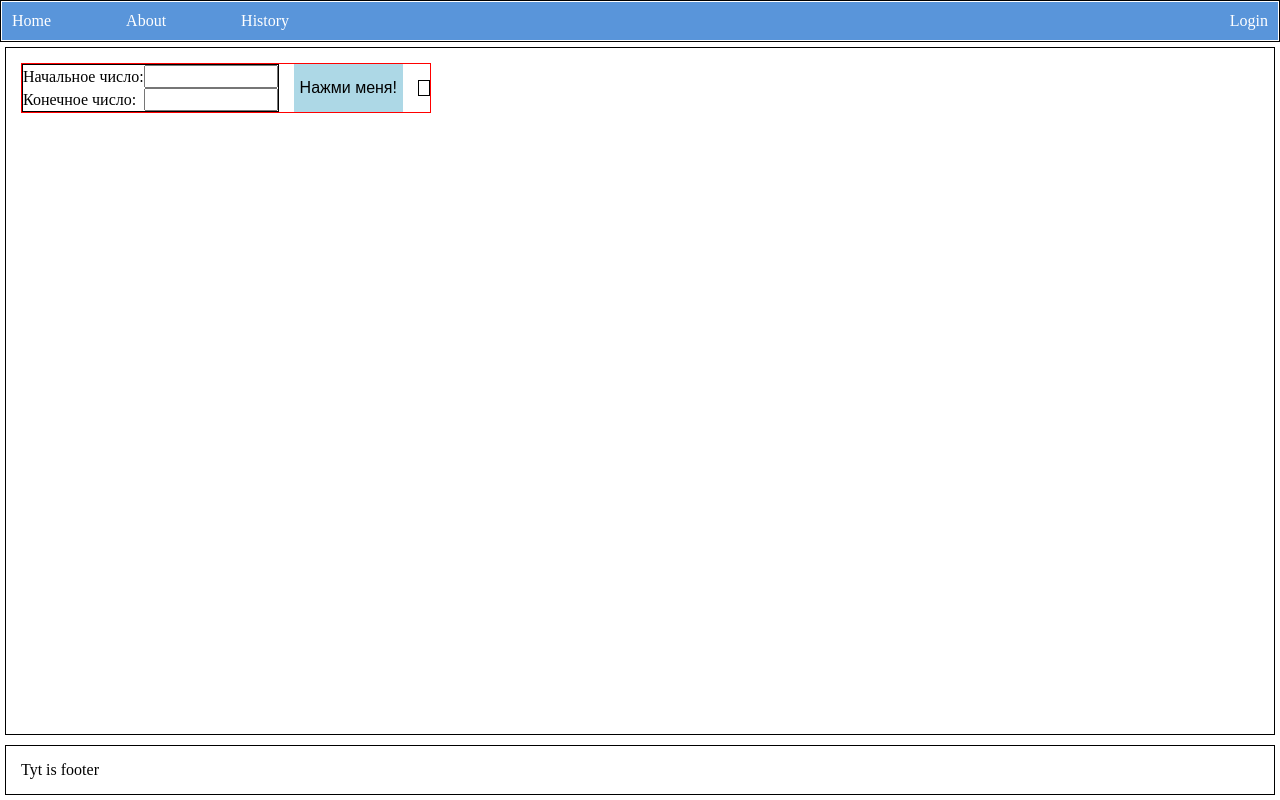
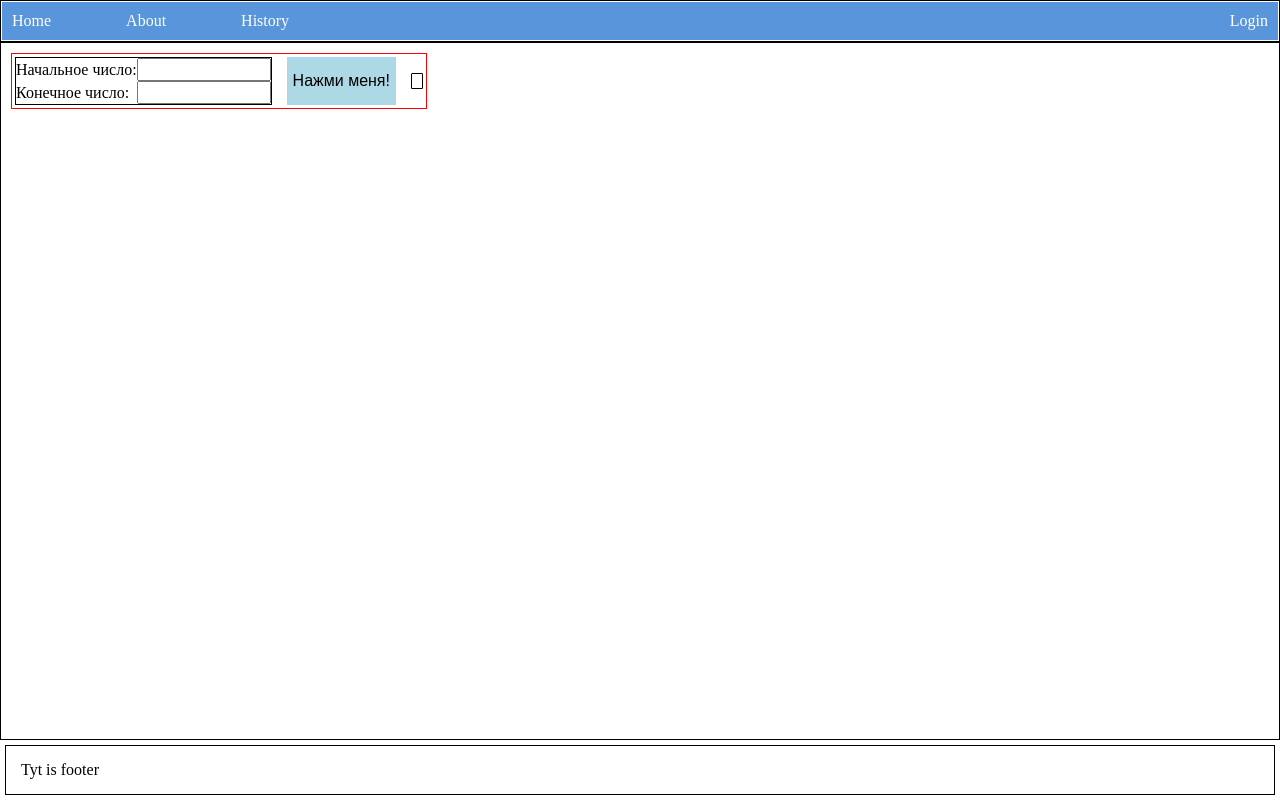
Before and after one commit to AngarMeister/random-number, a plain HTML site: page index.html in a window 1280 px wide. Drawn offline with Linux system fonts and the light colour scheme.

Commit message:
Added a little bit of css

```diff
--- a/src/styling/styles.css
+++ b/src/styling/styles.css
@@ -54,11 +54,14 @@ main {
     /* Allow main content to expand and fill available space */
     flex-grow: 1;
     /* Add 15px padding on all sides */
-    padding: 15px;
+    padding: 10px;
     /* Add 5px margin on all sides */
-    margin: 5px;
+    /*margin: 3px;*/
     /* Add thin black border for visual separation */
     border: 1px solid black;
+    display: flex;
+    justify-content: flex-start;
+    align-items: flex-start;
 }
 
 footer {
@@ -94,6 +97,7 @@ footer {
     flex-wrap: wrap;
     align-content: space-evenly;
     width: fit-content;
+    padding: 3px;
 }
 
 .random-button{
@@ -108,5 +112,6 @@ footer {
 #result {
     padding: 5px;
     border: 1px solid black;
-    color: red;
+    border-radius: 10%;
+    color: blue;
 }
```
